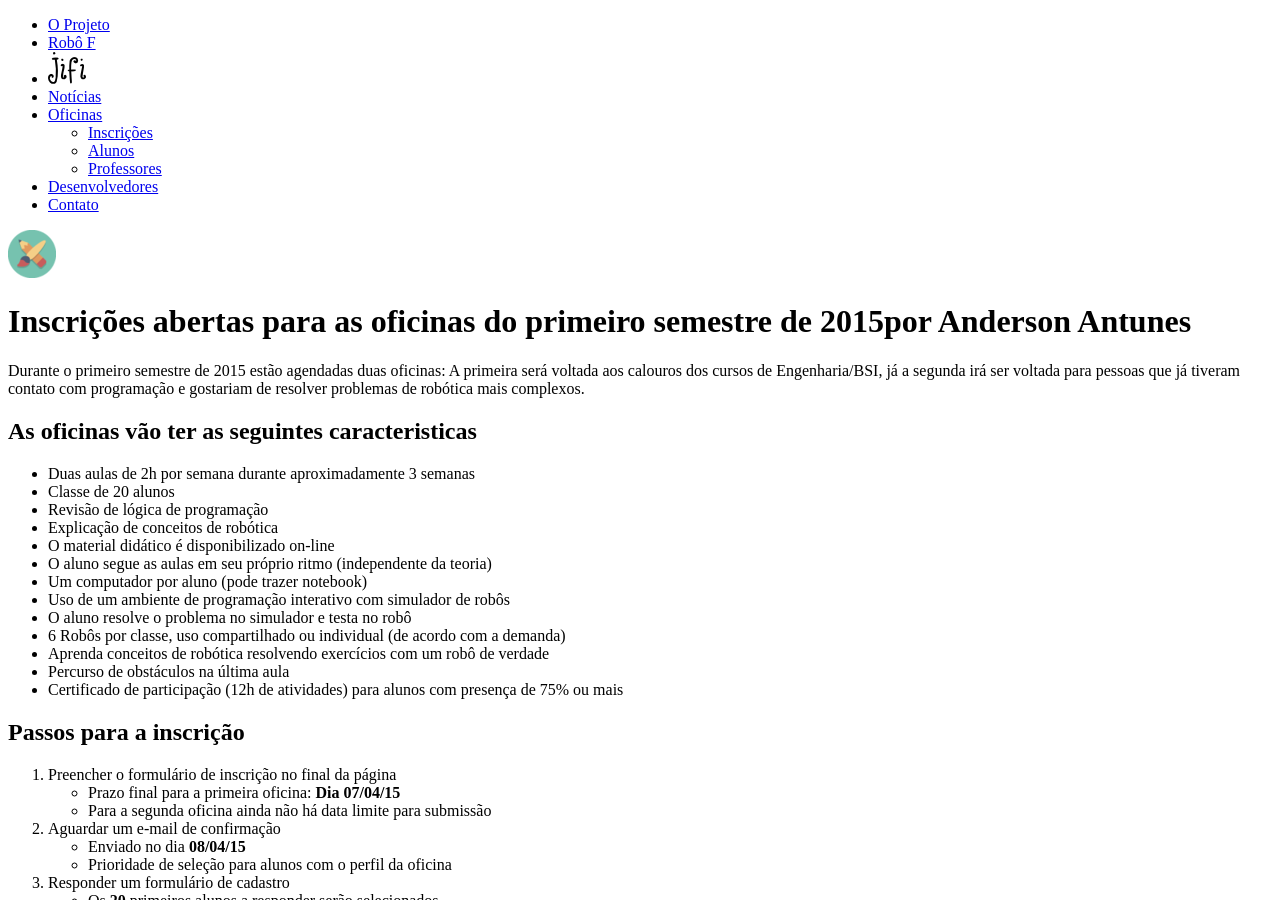
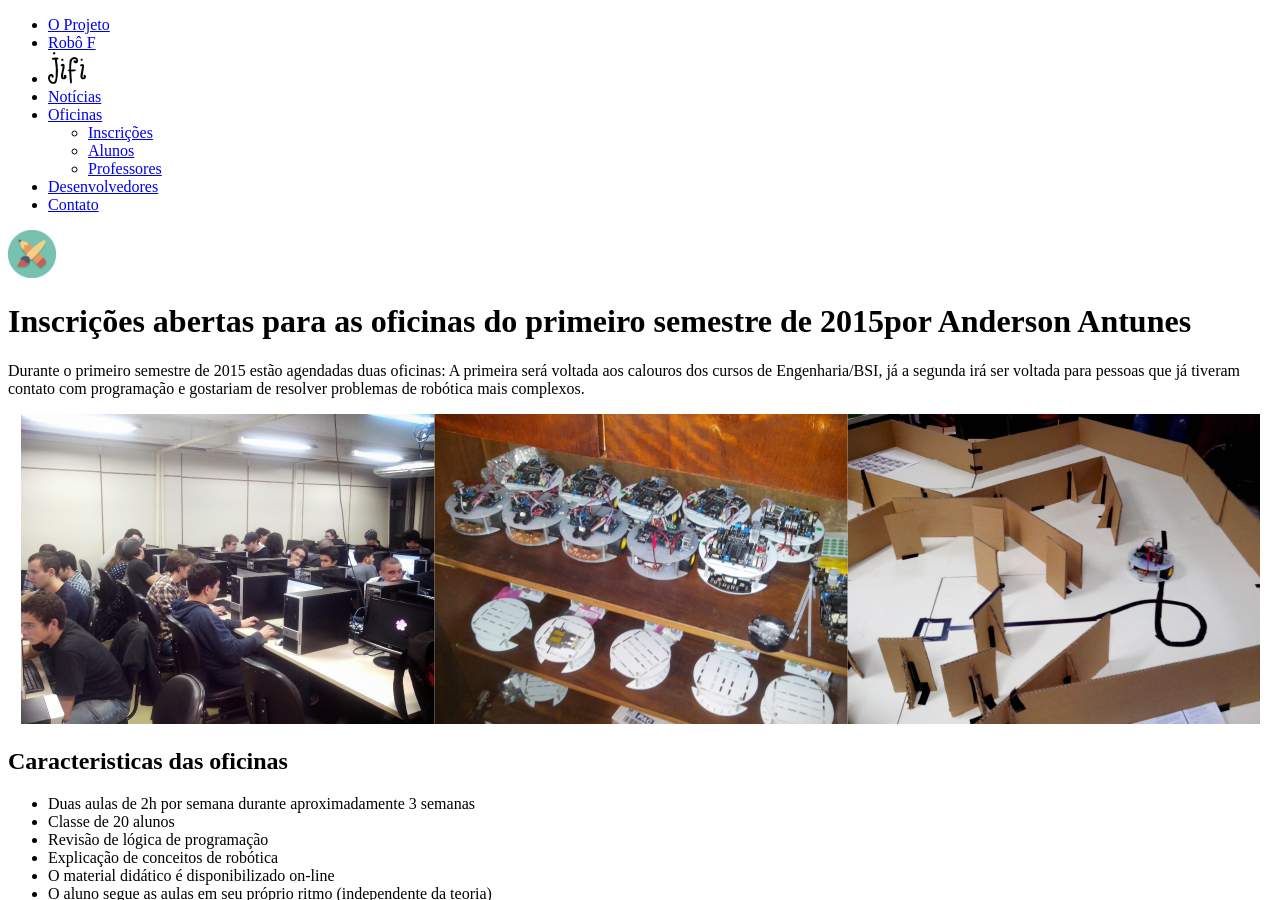
Before and after one commit to petrobo/petrobo.github.io, a Jekyll site: the page built from _posts/blog/2015-3-30-inscricoes-2015-1.md, in a window 1280 px wide and 900 px high. Built offline with Jekyll 4.4.1, drawn with Linux system fonts in a browser that asks for light colours; nearby versions of some CDN libraries; library files that are not in the unit come from our copies; some of the changed text lies outside the part shown.

Commit message:
Adicionado imagem ao post de inscrições

```diff
--- a/_posts/blog/2015-3-30-inscricoes-2015-1.md
+++ b/_posts/blog/2015-3-30-inscricoes-2015-1.md
@@ -10,7 +10,9 @@ Durante o primeiro semestre de 2015 estão agendadas duas oficinas: A primeira s
 
 <!--more-->
 
-##As oficinas vão ter as seguintes caracteristicas
+<center><img src="/assets/img/posts/inscricoes1.png"></center>
+
+##Caracteristicas das oficinas
 
  - Duas aulas de 2h por semana durante aproximadamente 3 semanas
  - Classe de 20 alunos
@@ -21,7 +23,7 @@ Durante o primeiro semestre de 2015 estão agendadas duas oficinas: A primeira s
  - Um computador por aluno (pode trazer notebook)
  - Uso de um ambiente de programação interativo com simulador de robôs
  - O aluno resolve o problema no simulador e testa no robô
- - 6 Robôs por classe, uso compartilhado ou individual (de acordo com a demanda)
+ - 8 Robôs por classe, uso compartilhado ou individual (de acordo com a demanda)
  - Aprenda conceitos de robótica resolvendo exercícios com um robô de verdade
  - Percurso de obstáculos na última aula
  - Certificado de participação (12h de atividades) para alunos com presença de 75% ou mais
```
Also changed, not shown: assets/img/posts/inscricoes1.png (added).
